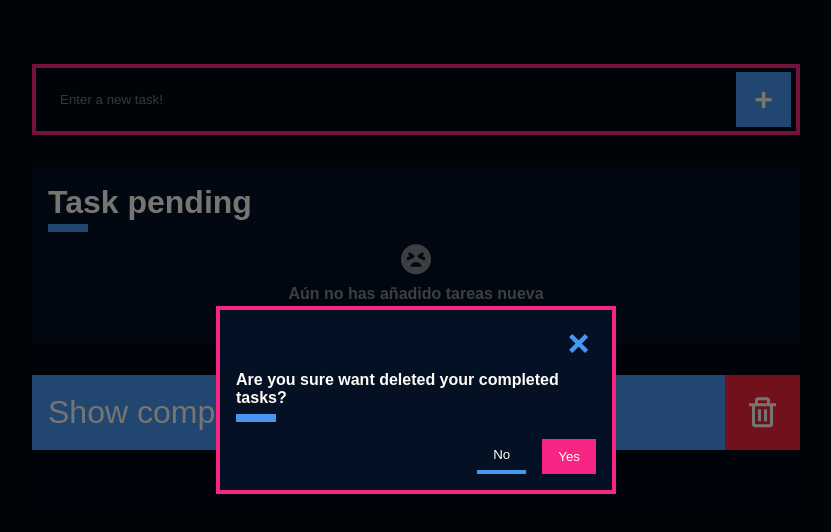
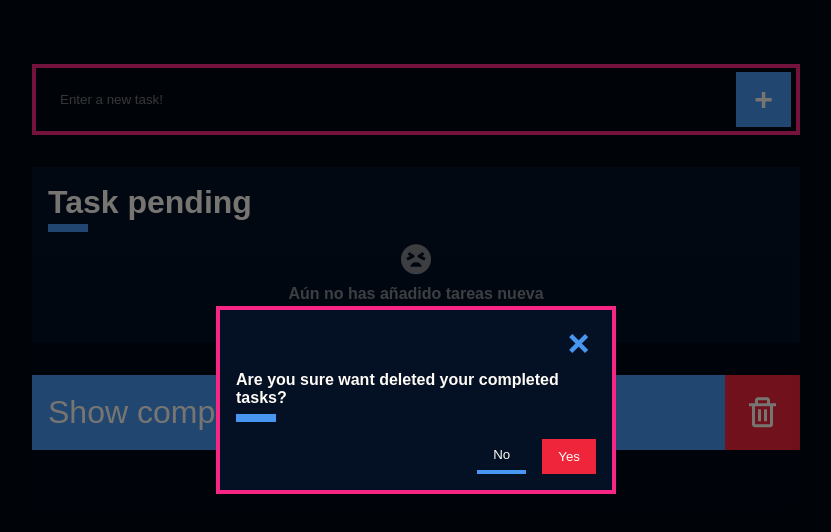
Before and after one commit to josnethmoreno/todo-app-react, a React app: page / in a window 1280 px wide. Shown: the top 532 px of the page, without its empty margins (224-1055 px from the left). Built offline with nearby package versions, Linux system fonts and the light colour scheme; the HTML template or start-up script is replaced by a standard one; a web font is replaced by a local one.

Commit message:
Modal btn danger

```diff
--- a/src/stylesheets/Modal.css
+++ b/src/stylesheets/Modal.css
@@ -67,7 +67,7 @@
 }
 
 .Modal-button.primary{
-	background-color: var(--color-primary);
+	background-color: var(--color-danger);
 	transition: .1s;
 }
 
```
